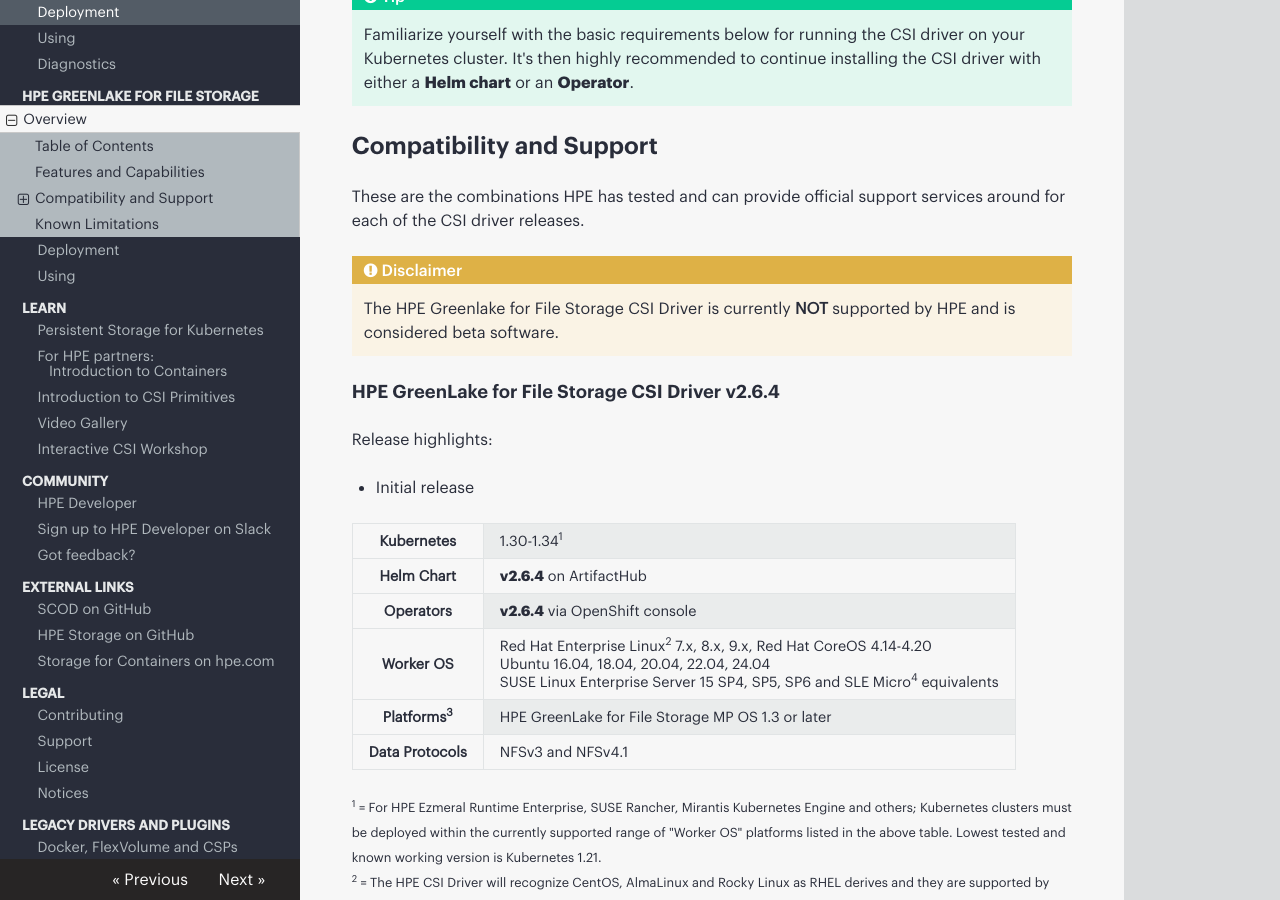
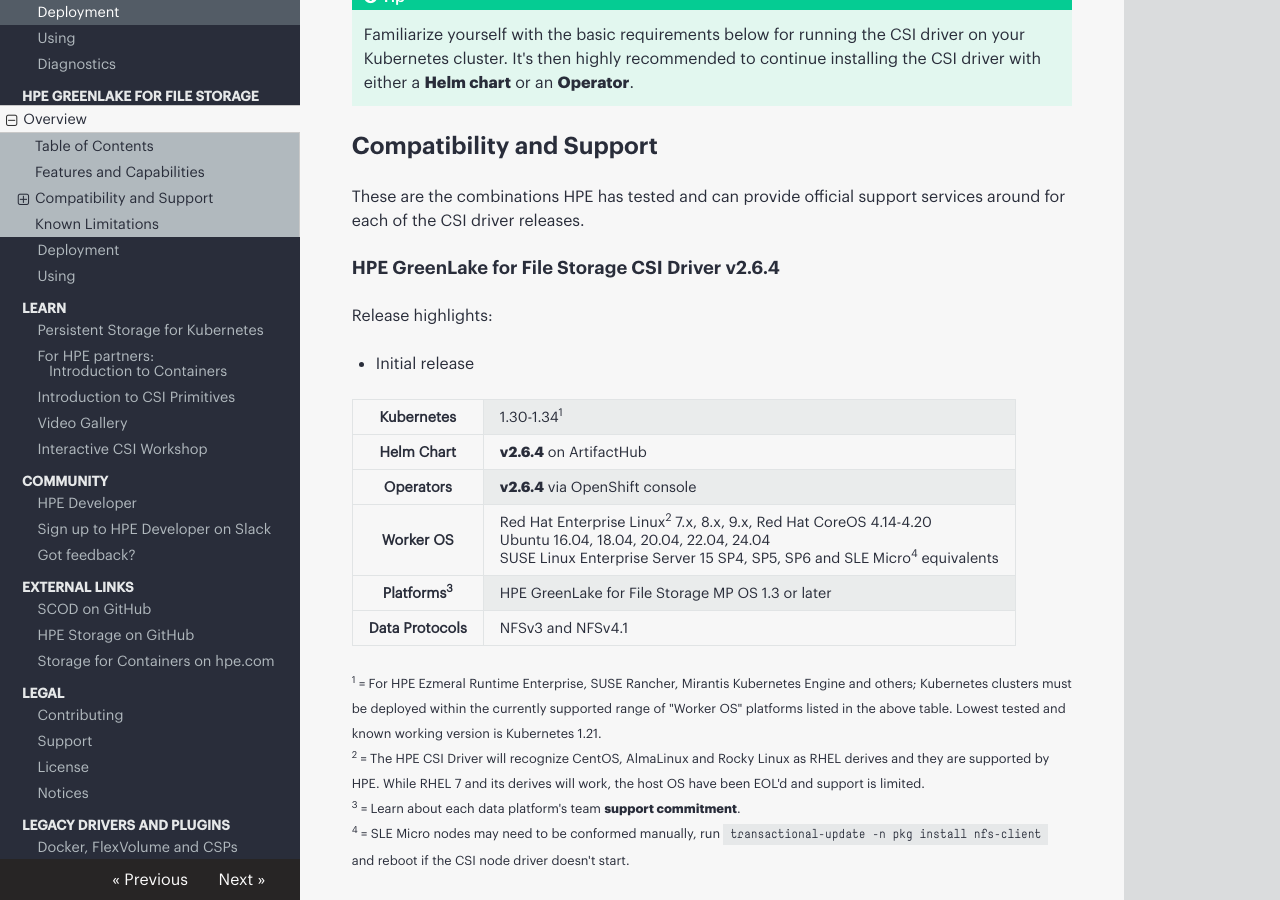
Before and after one commit to hpe-storage/scod, an MkDocs documentation site: the page built from docs/filex_csi_driver/index.md, in a window 1280 px wide and 900 px high, scrolled down 893 px. Built offline with MkDocs 1.6.1, drawn with Linux system fonts in a browser that asks for light colours; nearby versions of some CDN libraries.

Commit message:
Updates for GL4F 2.6.4 3 (#269)
Signed-off-by: Michael Mattsson <michael.mattsson@gmail.com>

```diff
--- a/docs/filex_csi_driver/index.md
+++ b/docs/filex_csi_driver/index.md
@@ -24,9 +24,6 @@
 ## Compatibility and Support
 
 These are the combinations HPE has tested and can provide official support services around for each of the CSI driver releases.
-
-!!! caution "Disclaimer"
-    The HPE Greenlake for File Storage CSI Driver is currently **NOT** supported by HPE and is considered beta software.
 
 <a name="latest_release"></a>
 #### HPE GreenLake for File Storage CSI Driver v2.6.4
```
